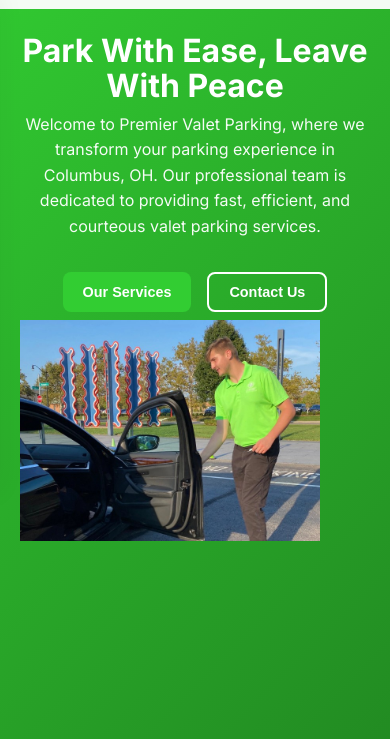
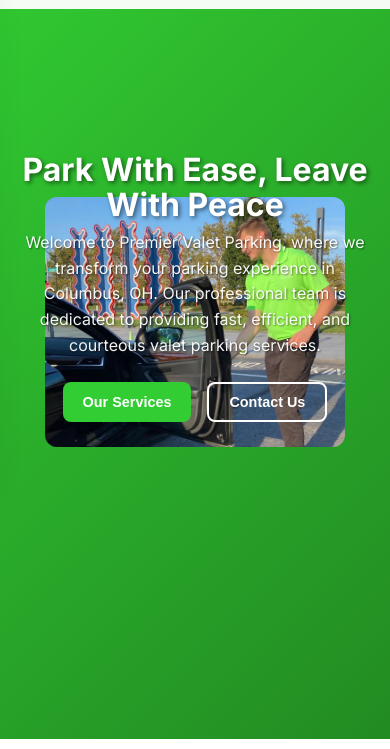
Before and after one commit to chaselaub/Premier-Valet-Parking, a plain HTML site: page index.html in a window 390 px wide. Shown: the part 95-844 px from the top of the page. Drawn offline with Linux system fonts and the light colour scheme.

Commit message:
Update homepage layout: center hero text, adjust image positioning, and make logo background transparent

```diff
--- a/index.html
+++ b/index.html
@@ -22,7 +22,7 @@
                 <a href="#testimonials" class="nav-link">Testimonials</a>
                 <a href="#areas" class="nav-link">Areas We Serve</a>
                 <a href="#contact" class="nav-link">Contact</a>
-                <a href="https://forms.gle/dXEeTWBfjnmozp6X6" target="_blank" class="nav-link apply-btn">Join Our Team</a>
+                <a href="https://app.workwolf.com/pipelineLink/9OMJRQPC" target="_blank" class="nav-link apply-btn">Join Our Team</a>
             </div>
             <div class="nav-toggle" id="nav-toggle">
                 <span class="bar"></span>
@@ -35,18 +35,11 @@
     <!-- Hero Section -->
     <section id="home" class="hero">
         <div class="hero-container">
-            <div class="hero-content">
-                <h1 class="hero-title">Park With Ease, Leave With Peace</h1>
-                <p class="hero-subtitle">Welcome to Premier Valet Parking, where we transform your parking experience in Columbus, OH. Our professional team is dedicated to providing fast, efficient, and courteous valet parking services.</p>
-                <div class="hero-buttons">
-                    <button class="btn btn-primary" onclick="scrollToSection('services')">Our Services</button>
-                    <button class="btn btn-secondary" onclick="scrollToSection('contact')">Contact Us</button>
-                </div>
-            </div>
-            <div class="hero-image">
-                <div class="hero-photo">
-                    <img src="images/valet-service-1.jpg" alt="Professional valet service - Premier Valet Parking" class="hero-img">
-                </div>
+            <h1 class="hero-title">Park With Ease, Leave With Peace</h1>
+            <p class="hero-subtitle">Welcome to Premier Valet Parking, where we transform your parking experience in Columbus, OH. Our professional team is dedicated to providing fast, efficient, and courteous valet parking services.</p>
+            <div class="hero-buttons">
+                <button class="btn btn-primary" onclick="scrollToSection('services')">Our Services</button>
+                <button class="btn btn-secondary" onclick="scrollToSection('contact')">Contact Us</button>
             </div>
         </div>
     </section>
--- a/styles.css
+++ b/styles.css
@@ -118,7 +118,7 @@
     align-items: center;
     justify-content: center;
     position: relative;
-    background: white;
+    background: transparent;
 }
 
 .logo-p {
@@ -252,34 +252,71 @@
     position: relative;
 }
 
+.hero::before {
+    content: '';
+    position: absolute;
+    top: 60%;
+    right: 50px;
+    transform: translateY(-50%);
+    width: 65%;
+    max-width: 800px;
+    height: 600px;
+    background-image: url('images/valet-service-1.jpg');
+    background-size: cover;
+    background-position: center;
+    background-repeat: no-repeat;
+    border-radius: 12px;
+    z-index: 1;
+}
+
+
+
 .hero-container {
     max-width: 1200px;
     margin: 0 auto;
     padding: 0 20px;
-    display: grid;
-    grid-template-columns: 1fr 1fr;
-    gap: 4rem;
-    align-items: center;
+    display: flex;
+    flex-direction: column;
+    align-items: center;
+    position: relative;
+    z-index: 2;
+    padding-top: 140px;
+    margin-left: 0;
+    padding-left: 20px;
+    justify-content: flex-start;
+    width: 50%;
+    margin-right: auto;
 }
 
 .hero-title {
-    font-size: 3.2rem;
+    font-size: 3.5rem;
     font-weight: 700;
-    margin-bottom: 2rem;
+    margin-bottom: 0.5rem;
     line-height: 1.1;
+    text-shadow: 2px 2px 4px rgba(0, 0, 0, 0.5);
+    text-align: center;
+    max-width: 600px;
+    margin-left: 0;
 }
 
 .hero-subtitle {
     font-size: 1.5rem;
-    margin-bottom: 2rem;
+    margin-bottom: 1.5rem;
     opacity: 0.95;
+    max-width: 600px;
+    margin-left: 0;
+    text-shadow: 1px 1px 2px rgba(0, 0, 0, 0.5);
+    text-align: center;
 }
 
 .hero-buttons {
     display: flex;
     gap: 1rem;
     flex-wrap: wrap;
-}
+    justify-content: flex-start;
+}
+
+/* Hero image styles removed - now using background image with green border trim */
 
 .btn {
     padding: 12px 24px;
@@ -312,29 +349,6 @@
 .btn-secondary:hover {
     background: white;
     color: #2563eb;
-}
-
-.hero-image {
-    display: flex;
-    justify-content: center;
-    align-items: center;
-}
-
-.hero-photo {
-    max-width: 900px;
-    width: 100%;
-    margin: 0 auto;
-}
-
-.hero-img {
-    width: 100%;
-    max-width: 900px;
-    height: auto;
-    display: block;
-}
-
-.hero-photo:hover .hero-img {
-    transform: scale(1.05);
 }
 
 .hero-overlay {
@@ -1069,7 +1083,7 @@
     align-items: center;
     justify-content: center;
     position: relative;
-    background: white;
+    background: transparent;
 }
 
 .footer-logo .logo-p {
@@ -1301,34 +1315,49 @@
     }
 
     .hero {
-        padding-top: 20px; /* Extremely small padding to minimize the gap */
+        padding-top: 20px;
         min-height: calc(100vh - 20px);
-        margin-top: 0px; /* No margin */
-    }
+        margin-top: 0px;
+    }
+
+    .hero::before {
+        top: 50%;
+        left: 50%;
+        transform: translate(-50%, -50%);
+        width: 80%;
+        max-width: 400px;
+        height: 300px;
+        background-position: center;
+    }
+
+
 
     .hero-container {
-        grid-template-columns: 1fr;
         text-align: center;
-        gap: 0.5rem; /* Much smaller gap between elements */
-        padding-top: 0; /* Remove any top padding from container */
+        align-items: center;
+        padding-top: 140px;
+        margin: 0 auto;
+        padding: 0 20px;
+        width: 100%;
+        margin-right: auto;
     }
 
     .hero-title {
-        font-size: 2.5rem;
-        margin-top: 0; /* Remove top margin to bring title closer to top */
-        margin-bottom: 0.5rem; /* Much smaller bottom margin */
+        font-size: 2rem;
+        margin-top: 0;
+        margin-bottom: 0.5rem;
+        text-align: center;
+        max-width: 100%;
     }
 
     .hero-subtitle {
-        font-size: 1.1rem;
+        font-size: 1rem;
+        text-align: center;
+        max-width: 100%;
     }
 
     .hero-buttons {
         justify-content: center;
-    }
-
-    .hero-img {
-        max-width: 400px;
     }
 
     .about-content {
@@ -1410,20 +1439,40 @@
     }
 
     .hero {
-        padding-top: 10px; /* Extremely small padding for very small screens */
+        padding-top: 10px;
         min-height: calc(100vh - 10px);
-        margin-top: 0px; /* No margin for very small screens */
+        margin-top: 0px;
+    }
+
+    .hero::before {
+        top: 50%;
+        left: 50%;
+        transform: translate(-50%, -50%);
+        width: 85%;
+        max-width: 300px;
+        height: 250px;
+        background-position: center;
+    }
+
+
+
+    .hero-container {
+        padding-top: 120px;
+        margin: 0 auto;
+        padding: 0 20px;
+        width: 100%;
+        margin-right: auto;
     }
 
     .hero-title {
         font-size: 2rem;
-        margin-top: 0; /* Remove top margin to bring title closer to top */
-        margin-bottom: 0.5rem; /* Much smaller bottom margin */
-    }
-
-    .hero-img {
-        max-width: 300px;
-    }
+        margin-top: 0;
+        margin-bottom: 0.5rem;
+        text-align: center;
+        max-width: 100%;
+    }
+
+    /* Hero image styles removed - now using background image */
 
     .service-image {
         height: 150px;
@@ -1440,6 +1489,8 @@
 
     .hero-subtitle {
         font-size: 1rem;
+        text-align: center;
+        max-width: 100%;
     }
 
     .btn {
```
